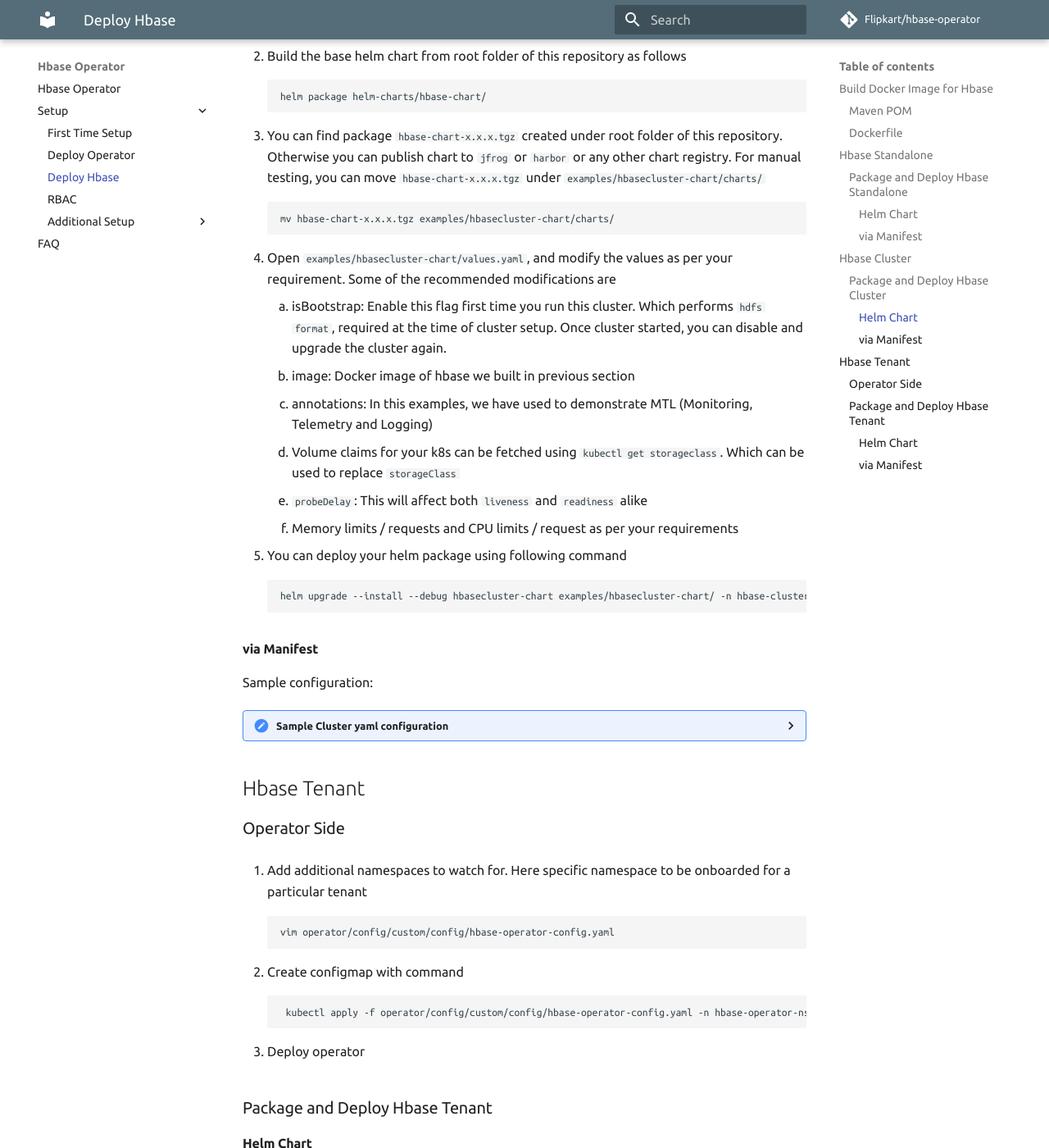
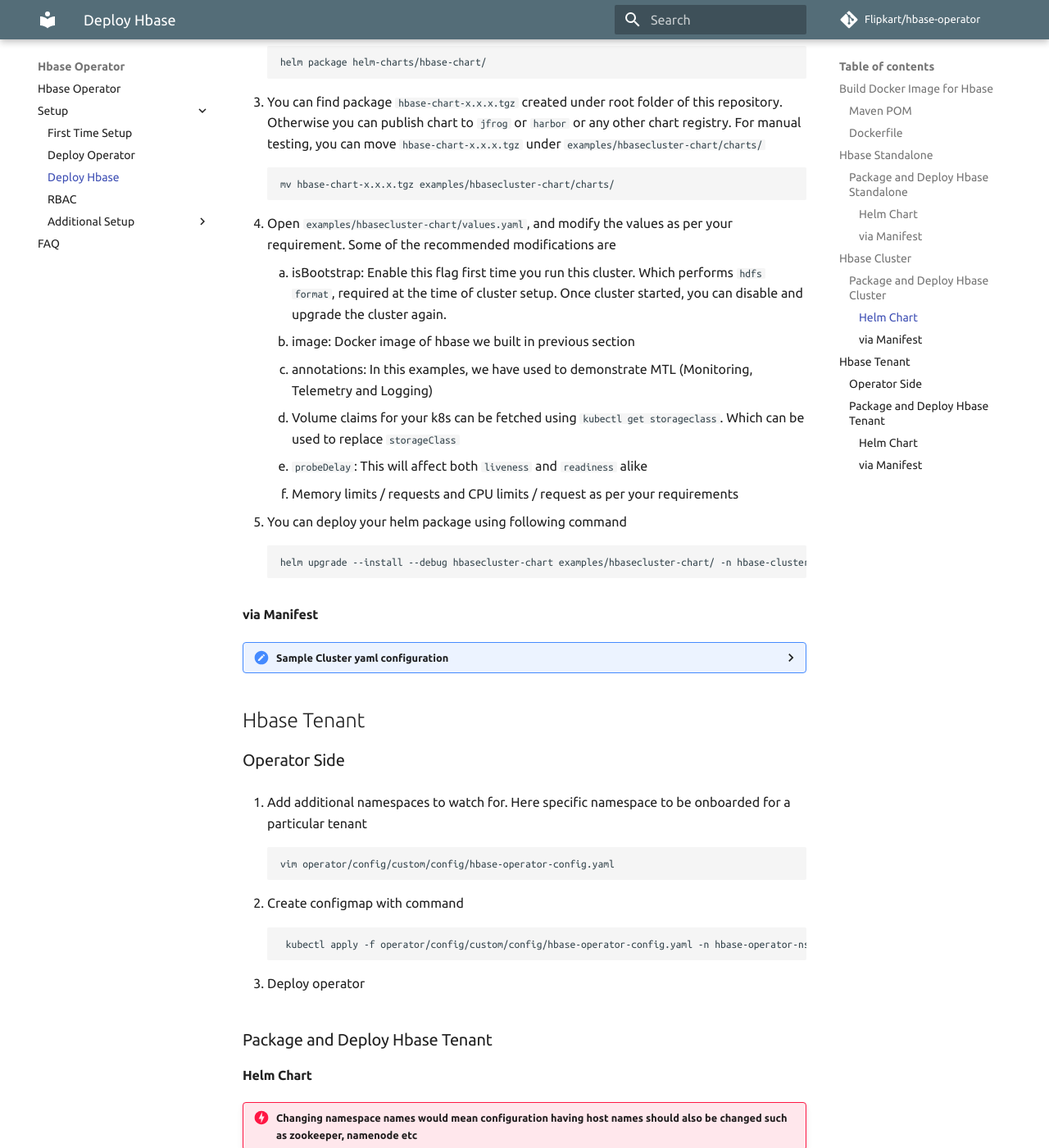
Before and after one commit to flipkart-incubator/hbase-k8s-operator, an MkDocs documentation site: the page built from docs/setup/hbase.md, in a window 1280 px wide and 1400 px high, scrolled down 2100 px. Shown: the whole window at 82% size. Built offline with MkDocs 1.6.1 and Material for MkDocs 9.7.7, drawn with Linux system fonts in a browser that asks for light colours; comment, search, counter and statistics services are not loaded; some of the changed text lies outside the part shown.

Commit message:
Semantics in the docs updated (#5)

````diff
--- a/docs/setup/hbase.md
+++ b/docs/setup/hbase.md
@@ -24,7 +26,7 @@
 
 1. Build docker image and publish to a repository.
 
-    ```
+    ```sh
     docker build . --network host -t hbase:2.4.8 && docker push hbase:2.4.8
     ```
 
@@ -37,32 +39,34 @@
 1. A customisable base helm chart is available to make use of and simplify deployable helm charts. You can find `./helm-charts/hbase-chart/` under root folder of this repository
 
 1. Build the base helm chart from root folder of this repository as follows
-    ```
+
+    ```sh
     helm package helm-charts/hbase-chart/
     ```
 
 1. You can find package `hbase-chart-x.x.x.tgz` created under root folder of this repository. Otherwise you can publish chart to `jfrog` or `harbor` or any other chart registry. For manual testing, you can move `hbase-chart-x.x.x.tgz` under `examples/hbasestandalone-chart/charts/`
-    ```
+
+    ```sh
     mv hbase-chart-x.x.x.tgz examples/hbasestandalone-chart/charts/
     ```
 
 1. Open `examples/hbasestandalone-chart/values.yaml`, and modify the values as per your requirement. Some of the recommended modifications are
 
     1. image: Docker image of hbase we built in previous section
-    1. Memory limits / requests and CPU limits / request as per your requirements
+    2. Memory limits / requests and CPU limits / request as per your requirements
 
 1. You can deploy your helm package using following command
-    ```
+
+    ```sh
     helm upgrade --install --debug hbasestandalone-chart examples/hbasestandalone-chart/ -n hbase-standalone-ns
     ```
 
 #### via Manifest
 
-Sample configuration:
-
 <details>
 <summary>Sample Standalone yaml configuration</summary>
-```
+
+```yaml
 # Source: hbasestandalone-chart/templates/hbasestandalone.yaml
 apiVersion: kvstore.flipkart.com/v1
 kind: HbaseStandalone
@@ -188,6 +192,7 @@
           readOnly: false
 
 ```
+
 </details>
 
 ## Hbase Cluster
@@ -201,12 +206,14 @@
 1. A customisable base helm chart is available to make use of and simplify deployable helm charts. You can find `./helm-charts/hbase-chart/` under root folder of this repository
 
 1. Build the base helm chart from root folder of this repository as follows
-    ```
+
+    ```sh
     helm package helm-charts/hbase-chart/
     ```
 
 1. You can find package `hbase-chart-x.x.x.tgz` created under root folder of this repository. Otherwise you can publish chart to `jfrog` or `harbor` or any other chart registry. For manual testing, you can move `hbase-chart-x.x.x.tgz` under `examples/hbasecluster-chart/charts/`
-    ```
+
+    ```sh
     mv hbase-chart-x.x.x.tgz examples/hbasecluster-chart/charts/
     ```
 
@@ -220,17 +227,17 @@
     1. Memory limits / requests and CPU limits / request as per your requirements
 
 1. You can deploy your helm package using following command
-    ```
+
+    ```sh
     helm upgrade --install --debug hbasecluster-chart examples/hbasecluster-chart/ -n hbase-cluster-ns
     ```
 
 #### via Manifest
 
-Sample configuration:
-
 <details>
 <summary>Sample Cluster yaml configuration</summary>
-```
+
+```yaml
 # Source: hbasecluster-chart/templates/hbasecluster.yaml
 apiVersion: kvstore.flipkart.com/v1
 kind: HbaseCluster
@@ -2042,6 +2049,7 @@
           readOnly: false
 
 ```
+
 </details>
 
 ## Hbase Tenant
@@ -2049,18 +2057,19 @@
 ### Operator Side
 
 1. Add additional namespaces to watch for. Here specific namespace to be onboarded for a particular tenant
-    ```
+
+    ```sh
     vim operator/config/custom/config/hbase-operator-config.yaml
     ```
 
 1. Create configmap with command
-    ```
+
+    ```sh
      kubectl apply -f operator/config/custom/config/hbase-operator-config.yaml -n hbase-operator-ns
     ```
 
 1. Deploy operator
 
-
 ### Package and Deploy Hbase Tenant
 
 #### Helm Chart
@@ -2070,12 +2079,14 @@
 1. A customisable base helm chart is available to make use of and simplify deployable helm charts. You can find `./helm-charts/hbase-chart/` under root folder of this repository
 
 1. Build the base helm chart from root folder of this repository as follows
-    ```
+
+    ```sh
     helm package helm-charts/hbase-chart/
     ```
 
 1. You can find package `hbase-chart-x.x.x.tgz` created under root folder of this repository. Otherwise you can publish chart to `jfrog` or `harbor` or any other chart registry. For manual testing, you can move `hbase-chart-x.x.x.tgz` under `examples/hbasetenant-chart/charts/`
-    ```
+
+    ```sh
     mv hbase-chart-x.x.x.tgz examples/hbasetenant-chart/charts/
     ```
 
@@ -2089,17 +2100,16 @@
 
 1. You can deploy your helm package using following command
 
-    ```
+    ```sh
     helm upgrade --install --debug hbasetenant-chart examples/hbasetenant-chart/ -n hbase-tenant-ns
     ```
 
 #### via Manifest
 
-Sample configuration:
-
 <details>
 <summary>Sample Tenant yaml configuration</summary>
-```
+
+```yaml
 # Source: hbasetenant-chart/templates/hbasetenant.yaml
 apiVersion: kvstore.flipkart.com/v1
 kind: HbaseTenant
@@ -2401,4 +2411,5 @@
           readOnly: true
 
 ```
+
 </details>
````
Also changed, not shown: other parts of docs/setup/hbase.md (+2 -0 lines), docs/index.md (+2 -1 lines), docs/setup/additional/rackawareness.md (+10 -7 lines), docs/setup/operator.md (+19 -19 lines), docs/setup/rbac.md (+10 -5 lines), docs/setup/resources.md (+5 -3 lines).
